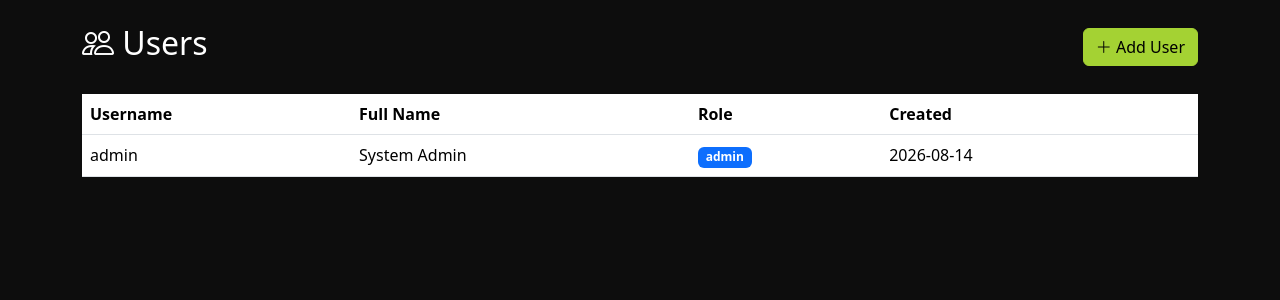
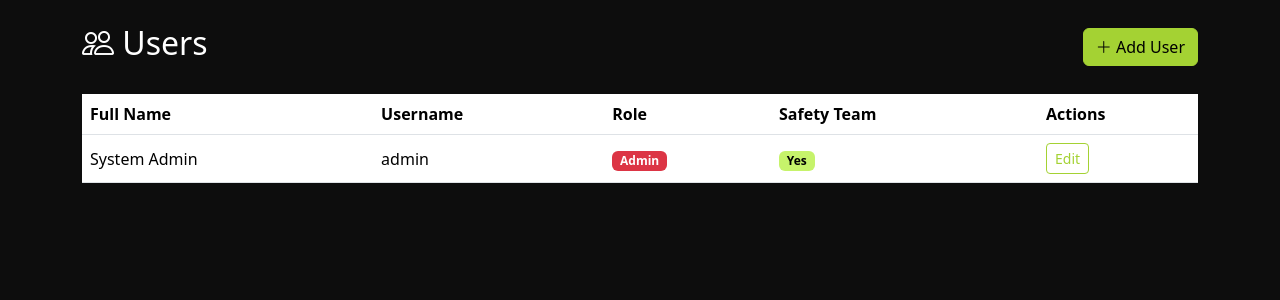
Before and after one commit to amfb98/church-safety-app, a Flask app: page /users in a window 1280 px wide. Shown: the part 62-362 px from the top of the page. Run offline with Flask 3, Linux system fonts and the light colour scheme; a user stored in the database is signed in; data comes from the database, SQL or seed files in the repository.

Commit message:
Refactor user table layout and add safety team column

```diff
--- a/templates/users.html
+++ b/templates/users.html
@@ -3,34 +3,57 @@
 {% block content %}
 <div class="d-flex justify-content-between align-items-center mb-4">
     <h2><i class="bi bi-people"></i> Users</h2>
-    <a href="{{ url_for('user_add') }}" class="btn btn-primary"><i class="bi bi-plus-lg"></i> Add User</a>
+    <a href="{{ url_for('user_add') }}" class="btn btn-primary">
+        <i class="bi bi-plus-lg"></i> Add User
+    </a>
 </div>
-<table class="table table-hover">
+
+<div class="table-responsive">
+    <table class="table table-hover align-middle">
         <thead>
             <tr>
+                <th>Full Name</th>
                 <th>Username</th>
-            <th>Full Name</th>
                 <th>Role</th>
-            <th>Created</th>
-            <th></th>
+                <th>Safety Team</th>
+                <th style="width: 160px;">Actions</th>
             </tr>
         </thead>
         <tbody>
             {% for u in users %}
             <tr>
+                <td>{{ u.full_name }}</td>
                 <td>{{ u.username }}</td>
-            <td>{{ u.full_name }}</td>
-            <td><span class="badge bg-{{ 'primary' if u.role=='admin' else 'secondary' }}">{{ u.role }}</span></td>
-            <td>{{ u.created_at.strftime('%Y-%m-%d') }}</td>
                 <td>
+                    {% if u.role == 'admin' %}
+                        <span class="badge bg-danger">Admin</span>
+                    {% else %}
+                        <span class="badge bg-secondary">Member</span>
+                    {% endif %}
+                </td>
+                <td>
+                    {% if u.is_safety_team %}
+                        <span class="badge" style="background-color:#c6f36b; color:#000;">Yes</span>
+                    {% else %}
+                        <span class="badge bg-dark">No</span>
+                    {% endif %}
+                </td>
+                <td>
+                    <a href="{{ url_for('user_edit', user_id=u.id) }}" class="btn btn-sm btn-outline-primary">Edit</a>
                     {% if u.id != current_user.id %}
-                <form method="POST" action="{{ url_for('user_delete', user_id=u.id) }}" class="d-inline" onsubmit="return confirm('Delete user {{ u.username }}?');">
+                    <form method="POST" action="{{ url_for('user_delete', user_id=u.id) }}" class="d-inline"
+                          onsubmit="return confirm('Delete this user permanently?');">
                         <button type="submit" class="btn btn-sm btn-outline-danger">Delete</button>
                     </form>
                     {% endif %}
                 </td>
             </tr>
+            {% else %}
+            <tr>
+                <td colspan="5" class="text-muted">No users found.</td>
+            </tr>
             {% endfor %}
         </tbody>
     </table>
+</div>
 {% endblock %}
```
Lines whose indentation alone changed are shown as unchanged.
